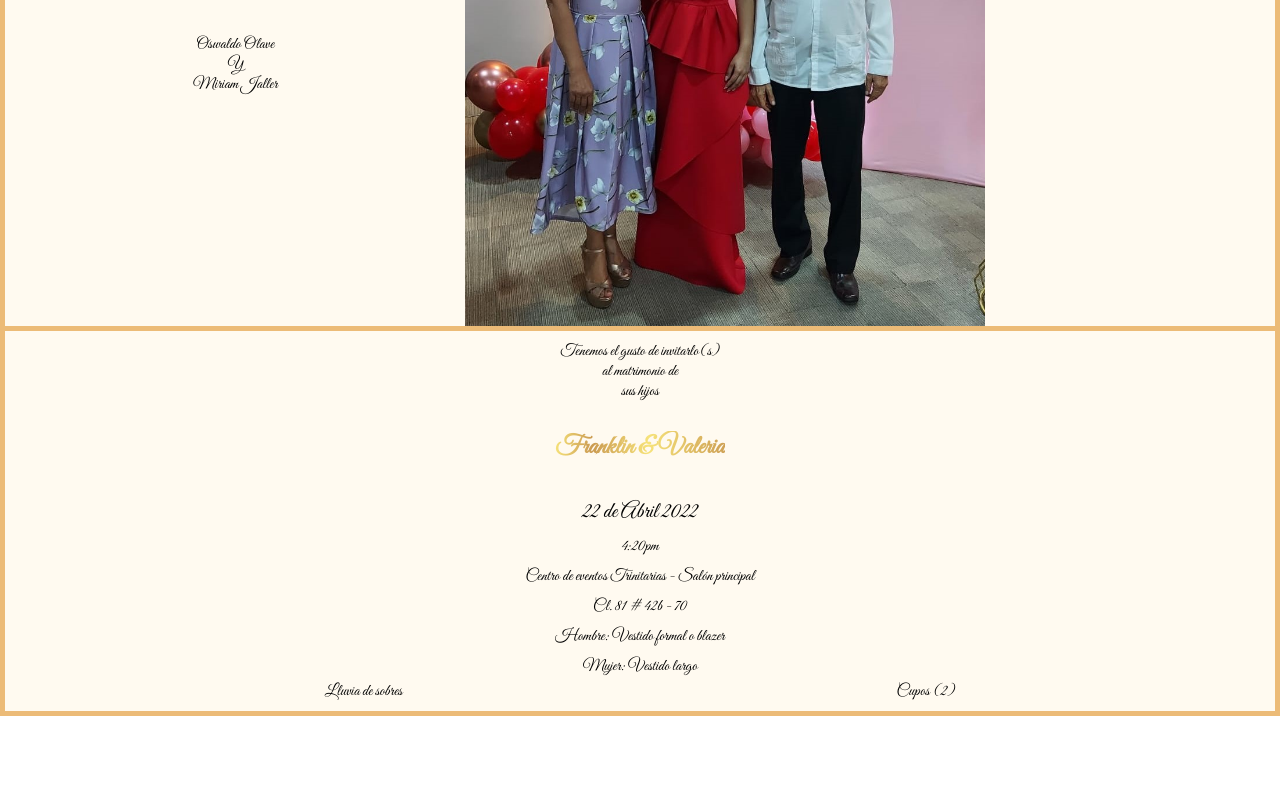
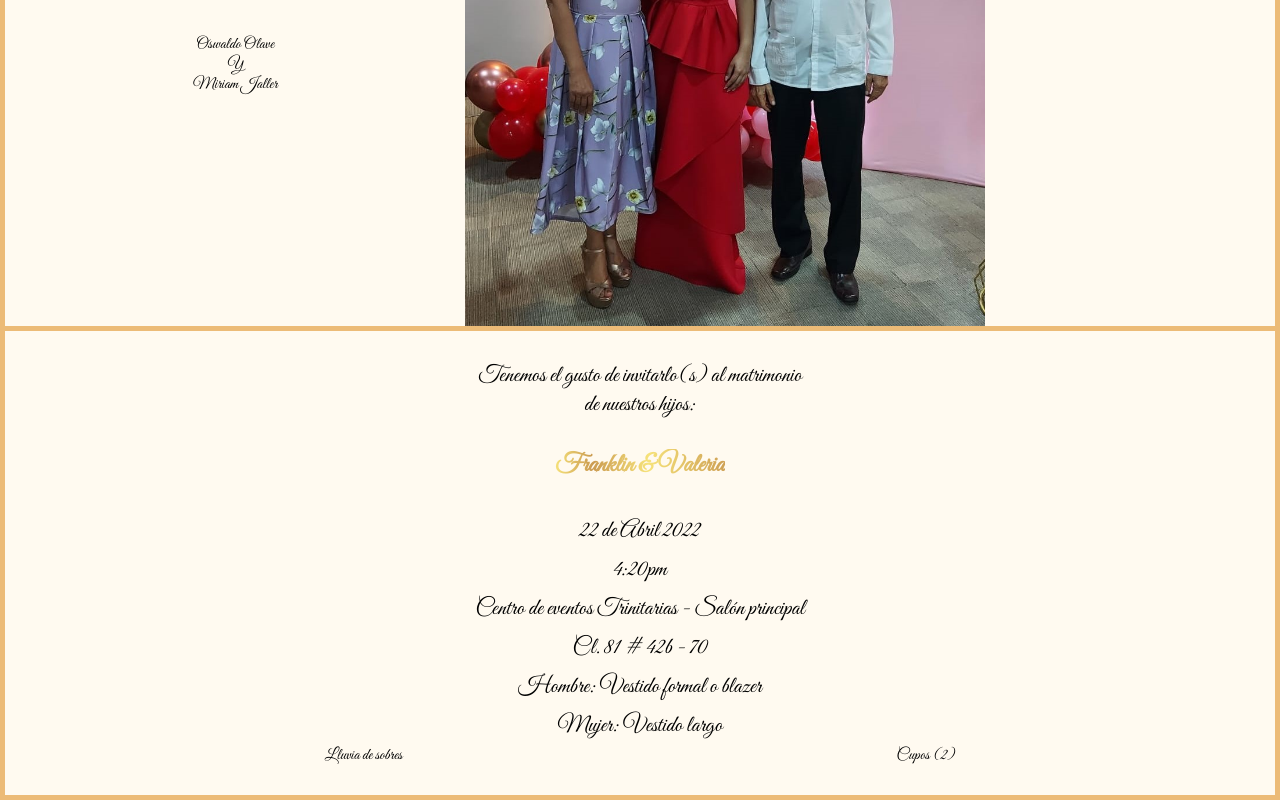
Before and after one commit to kevcast95/frank_n_vale, a plain HTML site: page index.html in a window 1280 px wide. Shown: the part 5923-6723 px from the top of the page. Before the commit the page ends 6639 px from the top, so only its background shows below. Drawn offline with nearby package versions, Linux system fonts and the light colour scheme.

Commit message:
adding info

```diff
--- a/index.html
+++ b/index.html
@@ -102,9 +102,9 @@
             </div>
             <div class="card-parents_invite">
                <div>
-                    <p>Tenemos el gusto de invitarlo(s)</p>
-                    <p>al matrimonio de</p>
-                    <p>sus hijos</p>
+                    <p>Tenemos el gusto de invitarlo(s) al matrimonio </p>
+                    <p> de nuestros hijos:</p>
+
                </div>
                 <p class="left-name">Franklin & Valeria</p>
                 <div class="card-parents__place-date">
--- a/style.css
+++ b/style.css
@@ -251,11 +251,14 @@ body {
     justify-content: center;
     align-items: center;
     border-top: 5px solid #ecbb77;
-    padding: 10px;
+    padding: 30px 10px;
 }
 
 .card-parents_invite > div {
     text-align: center;
+}
+.card-parents_invite > div > p{
+    font-size: 23px;
 }
 
 .card-parents_invite > p {
```
